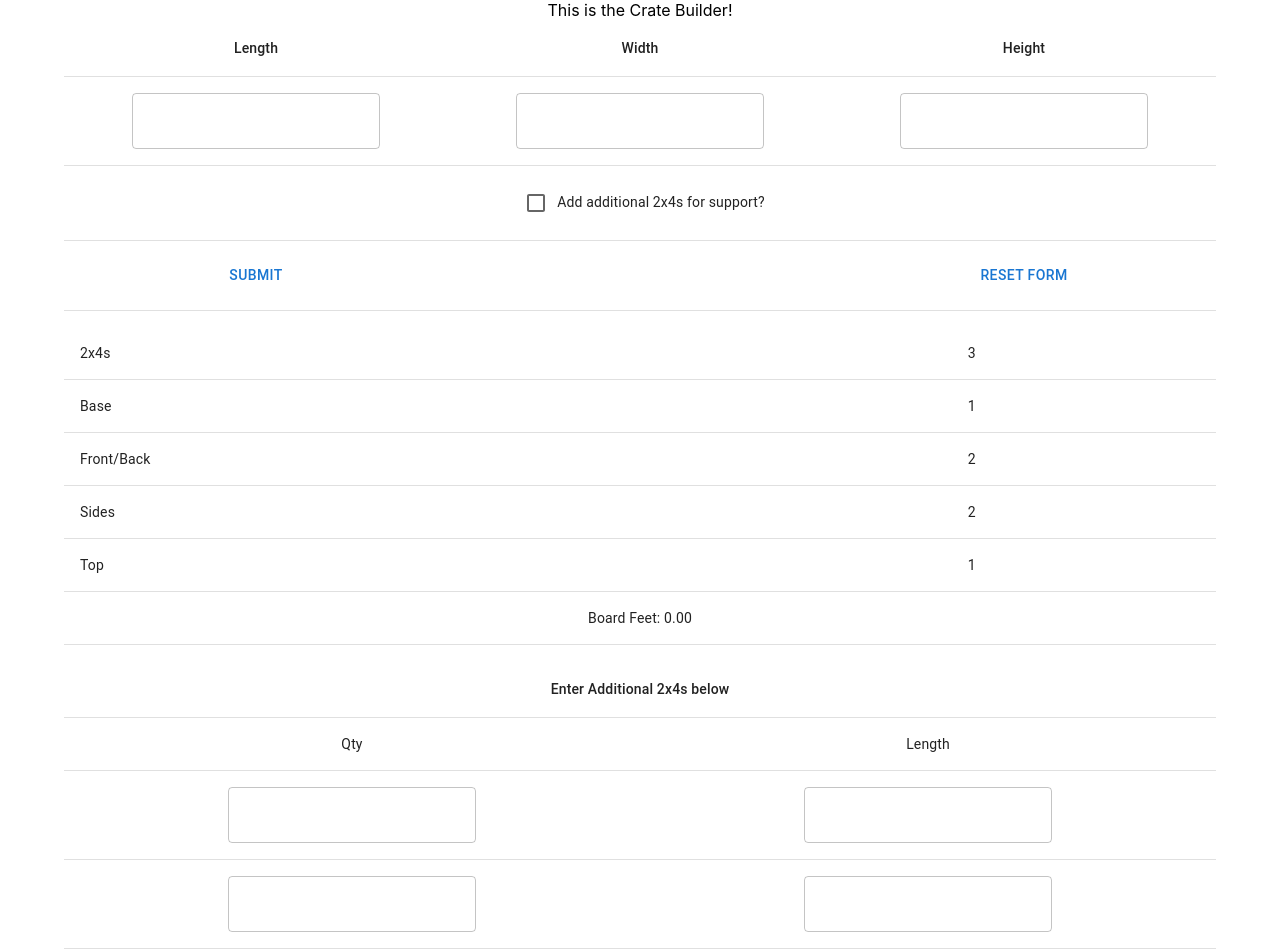
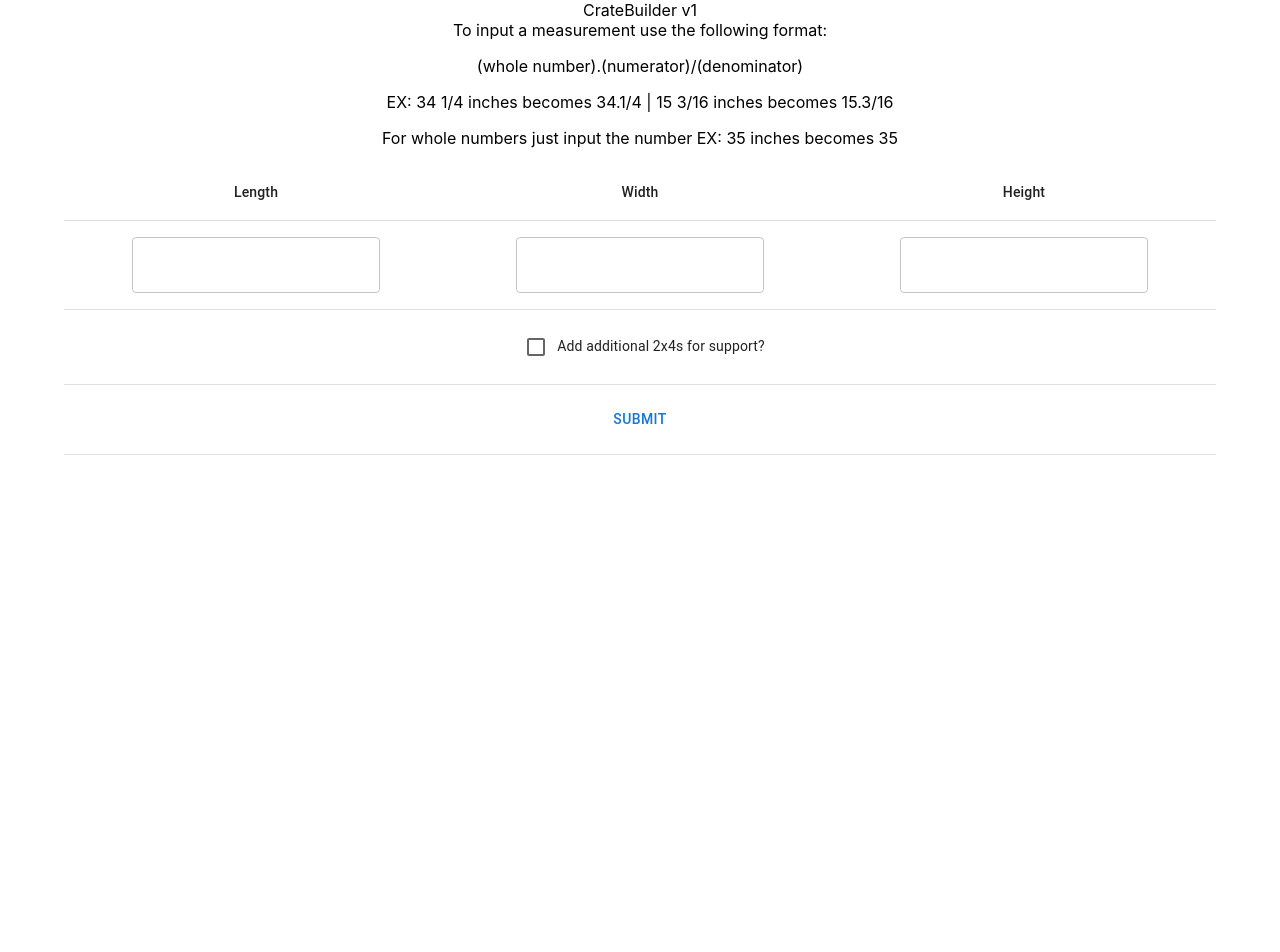
Before and after one commit to KKlob/CrateBuilder, a React (Create React App) app: page / in a window 1280 px wide. Shown: the top 952 px of the page. After the commit the page ends 800 px from the top, so only its background shows below. Built offline with nearby package versions, Linux system fonts and the light colour scheme.

Commit message:
base functionality of app is complete. Cannot reset forms on own or handle more than one additional 2x4 form submission

```diff
--- a/src/App.js
+++ b/src/App.js
@@ -1,61 +1,40 @@
 import './App.css';
 import { Grid, Container } from '@mui/material';
 import DimsForm from './components/dims_form';
+import CrateOutput from './components/crate_output';
+import { useState } from 'react';
 import TwoByFoursForm from './components/two_by_fours_form';
-import { useState } from 'react';
-import CrateOutput from './components/crate_output';
-import Crate from './objects/crate';
 
 function App() {
 
-  let test = new Crate("30.1/4", "25.1/8", "15.3/16",);
-  console.log(test.getInfo);
-
-  const [dims, setDims] = useState({
-    length: "",
-    width: "",
-    height: "",
-    addFeet: false
-  });
-
-  const [twoBys, setTwoBys] = useState({
-    twoBy1: { qty: "", length: "" },
-    twoBy2: { qty: "", length: "" },
-    twoBy3: { qty: "", length: "" },
-    twoBy4: { qty: "", length: "" },
-    twoBy5: { qty: "", length: "" }
-  });
-
-  function handleReset() {
-    setDims({
-      length: "",
-      width: "",
-      height: "",
-      addFeet: false
-    });
-    setTwoBys({
-      twoBy1: { qty: "", length: "" },
-      twoBy2: { qty: "", length: "" },
-      twoBy3: { qty: "", length: "" },
-      twoBy4: { qty: "", length: "" },
-      twoBy5: { qty: "", length: "" }
-    });
-  }
+  const [crate, setCrate] = useState(null);
 
   return (
     <div className="App">
       <Container>
-        This is the Crate Builder!
+        CrateBuilder v1
         <Grid container spacing={2}>
-          <Grid item xs={12}>
-            <DimsForm dims={dims} setDims={setDims} handleReset={handleReset} />
+          <Grid item xs={23}>
+            To input a measurement use the following format:
           </Grid>
           <Grid item xs={12}>
-            <CrateOutput dims={dims} twoBys={twoBys} />
+            (whole number).(numerator)/(denominator)
           </Grid>
           <Grid item xs={12}>
-            <TwoByFoursForm twoBys={twoBys} setTwoBys={setTwoBys} />
+            EX: 34 1/4 inches becomes 34.1/4 | 15 3/16 inches becomes 15.3/16
           </Grid>
+          <Grid item xs={12}>
+            For whole numbers just input the number EX: 35 inches becomes 35
+          </Grid>
+          <Grid item xs={12}>
+            <DimsForm setCrate={setCrate} />
+          </Grid>
+          {crate ? <Grid item xs={12}>
+            <CrateOutput crate={crate} />
+          </Grid> : null}
+          {crate ? <Grid item xs={12}>
+            <TwoByFoursForm crate={crate} setCrate={setCrate} />
+          </Grid> : null}
         </Grid>
       </Container>
     </div>
--- a/src/components/crate_output.js
+++ b/src/components/crate_output.js
@@ -1,56 +1,6 @@
 import { Table, TableBody, TableRow, TableCell } from "@mui/material";
-import Fraction from 'fraction.js';
 
-function CrateOutput({ dims, twoBys }) {
-
-    let length;
-    let width;
-    let height;
-
-    function CalcCrateDims(length, width, height) {
-        const feet = width.add("1 1/4");
-        const base = length.toFraction(true).concat(" x ").concat(width.toFraction(true));
-        const fb = length.toFraction(true).concat(" x ").concat(height.add("5/8").toFraction(true));
-        const sides = feet.toFraction(true).concat(" x ").concat(height.add("3 5/8").toFraction(true));
-        const top = length.add("1 1/4").toFraction(true).concat(" x ").concat(feet.toFraction(true));
-        return { feet: feet.toFraction(true), base, fb, sides, top }
-    }
-
-    let CrateDims = { feet: "", base: "", fb: "", sides: "", top: "" }
-    let feetLength = new Fraction("0");
-
-    if (dims.length !== "" && dims.width !== "" && dims.height !== "") {
-        length = new Fraction(dims.length);
-        width = new Fraction(dims.width);
-        height = new Fraction(dims.height);
-
-        CrateDims = CalcCrateDims(length, width, height);
-
-
-        if (dims.addFeet) {
-            feetLength = new Fraction(CrateDims.feet).mul(6)
-        } else {
-            feetLength = new Fraction(CrateDims.feet).mul(3)
-        }
-
-    }
-
-    function CalcBoardFeet(feet, twoBys) {
-        let twoBysLength = new Fraction("0");
-
-        Object.values(twoBys).map(row => {
-            if (row.qty !== "" && row.length !== "") {
-                let currentRow = new Fraction(row.length).mul(row.qty);
-                twoBysLength = twoBysLength.add(currentRow.toFraction());
-            }
-        })
-
-        let totalLength = feet.add(twoBysLength);
-
-        let bf = totalLength.mul(2).mul(4).div(144);
-
-        return Number(bf.valueOf()).toFixed(2);
-    }
+function CrateOutput({ crate }) {
 
     return (
         <div id="CrateOutput">
@@ -58,31 +8,31 @@ function CrateOutput({ dims, twoBys }) {
                 <TableBody>
                     <TableRow>
                         <TableCell>2x4s</TableCell>
-                        <TableCell>{CrateDims.feet}</TableCell>
-                        <TableCell>{dims.addFeet ? 6 : 3}</TableCell>
+                        <TableCell>{crate.feet.length.toFraction(true)}</TableCell>
+                        <TableCell>{crate.feet.qty}</TableCell>
                     </TableRow>
                     <TableRow>
                         <TableCell>Base</TableCell>
-                        <TableCell>{CrateDims.base}</TableCell>
-                        <TableCell>1</TableCell>
+                        <TableCell>{crate.base.length.toFraction(true)} x {crate.base.width.toFraction(true)}</TableCell>
+                        <TableCell>{crate.base.qty}</TableCell>
                     </TableRow>
                     <TableRow>
                         <TableCell>Front/Back</TableCell>
-                        <TableCell>{CrateDims.fb}</TableCell>
-                        <TableCell>2</TableCell>
+                        <TableCell>{crate.fb.length.toFraction(true)} x {crate.fb.width.toFraction(true)}</TableCell>
+                        <TableCell>{crate.fb.qty}</TableCell>
                     </TableRow>
                     <TableRow>
                         <TableCell>Sides</TableCell>
-                        <TableCell>{CrateDims.sides}</TableCell>
-                        <TableCell>2</TableCell>
+                        <TableCell>{crate.sides.length.toFraction(true)} x {crate.sides.width.toFraction(true)}</TableCell>
+                        <TableCell>{crate.sides.qty}</TableCell>
                     </TableRow>
                     <TableRow>
                         <TableCell>Top</TableCell>
-                        <TableCell>{CrateDims.top}</TableCell>
-                        <TableCell>1</TableCell>
+                        <TableCell>{crate.top.length.toFraction(true)} x {crate.top.width.toFraction(true)}</TableCell>
+                        <TableCell>{crate.top.qty}</TableCell>
                     </TableRow>
                     <TableRow>
-                        <TableCell colSpan={3} align="center">Board Feet: {CalcBoardFeet(feetLength, twoBys)}</TableCell>
+                        <TableCell colSpan={3} align="center">Board Feet: {Number(crate.bf.valueOf()).toFixed(2)} </TableCell>
                     </TableRow>
                 </TableBody>
             </Table>
--- a/src/components/dims_form.js
+++ b/src/components/dims_form.js
@@ -2,8 +2,9 @@ import { Grid, TextField, Table, TableHead, TableBody, TableRow, TableCell, Chec
 import { Button } from "@mui/material";
 import { useFormik } from "formik";
 import * as Yup from 'yup';
+import Crate from "../objects/crate";
 
-function DimsForm({ dims, setDims, handleReset }) {
+function DimsForm({ setCrate }) {
 
     const DimsSchema = Yup.object().shape({
         length: Yup.string()
@@ -18,10 +19,15 @@ function DimsForm({ dims, setDims, handleReset }) {
     })
 
     const formik = useFormik({
-        initialValues: dims,
+        initialValues: {
+            length: "",
+            width: "",
+            height: "",
+            addFeet: false,
+        },
         validationSchema: DimsSchema,
         onSubmit: values => {
-            setDims(values);
+            setCrate(new Crate(values.length, values.width, values.height, values.addFeet));
         },
     });
 
@@ -48,9 +54,7 @@ function DimsForm({ dims, setDims, handleReset }) {
                                     <TableCell colSpan={3} align="center"><Checkbox name="addFeet" value={formik.values.addFeet} onChange={formik.handleChange} />Add additional 2x4s for support?</TableCell>
                                 </TableRow>
                                 <TableRow>
-                                    <TableCell align="center"><Button type="submit">Submit</Button></TableCell>
-                                    <TableCell></TableCell>
-                                    <TableCell align="center"><Button onClick={handleReset}>Reset Form</Button></TableCell>
+                                    <TableCell align="center" colSpan={3}><Button type="submit">Submit</Button></TableCell>
                                 </TableRow>
                             </TableBody>
                         </Table>
--- a/src/components/two_by_fours_form.js
+++ b/src/components/two_by_fours_form.js
@@ -1,25 +1,40 @@
 import { Grid, Table, TableBody, TableRow, TableCell, TextField, Button, TableHead } from "@mui/material";
-import { useFormik } from "formik";
+import { useFormik, yupToFormErrors } from "formik";
+import * as Yup from 'yup';
 
-function TwoByFoursForm({ twoBys, setTwoBys }) {
+function TwoByFoursForm({ crate, setCrate }) {
+
+    let qty = "";
+    let length = "";
+
+    const twoBySchema = Yup.object({
+        twoBy1: Yup.object({ qty: Yup.number(), length: Yup.string() }),
+        twoBy2: Yup.object({ qty: Yup.number(), length: Yup.string() }),
+        twoBy3: Yup.object({ qty: Yup.number(), length: Yup.string() }),
+        twoBy4: Yup.object({ qty: Yup.number(), length: Yup.string() }),
+        twoBy5: Yup.object({ qty: Yup.number(), length: Yup.string() }),
+    })
 
     const formik = useFormik({
-        initialValues: twoBys,
+        initialValues: {
+            twoBy1: { qty, length },
+            twoBy2: { qty, length },
+            twoBy3: { qty, length },
+            twoBy4: { qty, length },
+            twoBy5: { qty, length }
+        },
+        validationSchema: twoBySchema,
         onSubmit: values => {
-            setTwoBys(values);
+            const addTwoBys = [];
+            Object.values(values).forEach(row => {
+                if (row.qty) {
+                    addTwoBys.push(row);
+                }
+            });
+            let newBF = crate.addBoardFeet(addTwoBys);
+            setCrate({ ...crate, bf: newBF });
         },
     });
-
-    function handleClear() {
-        formik.resetForm();
-        setTwoBys({
-            twoBy1: { qty: "", length: "" },
-            twoBy2: { qty: "", length: "" },
-            twoBy3: { qty: "", length: "" },
-            twoBy4: { qty: "", length: "" },
-            twoBy5: { qty: "", length: "" }
-        });
-    }
 
     return (
         <div id="two-by-fours-form">
@@ -29,7 +44,7 @@ function TwoByFoursForm({ twoBys, setTwoBys }) {
                         <Table>
                             <TableHead>
                                 <TableRow>
-                                    <TableCell colSpan={2} align="center">Enter Additional 2x4s below</TableCell>
+                                    <TableCell colSpan={2} align="center">Enter All Additional 2x4s below</TableCell>
                                 </TableRow>
                             </TableHead>
                             <TableBody>
@@ -59,7 +74,6 @@ function TwoByFoursForm({ twoBys, setTwoBys }) {
                                 </TableRow>
                                 <TableRow>
                                     <TableCell align="center"><Button type="submit">Submit</Button></TableCell>
-                                    <TableCell align="center"><Button onClick={handleClear}>Clear 2x4s</Button></TableCell>
                                 </TableRow>
                             </TableBody>
                         </Table>
```
Also changed, not shown: src/objects/crate.js (+21 -4 lines), 1 other file (tests, documents, lock files or other folders).
